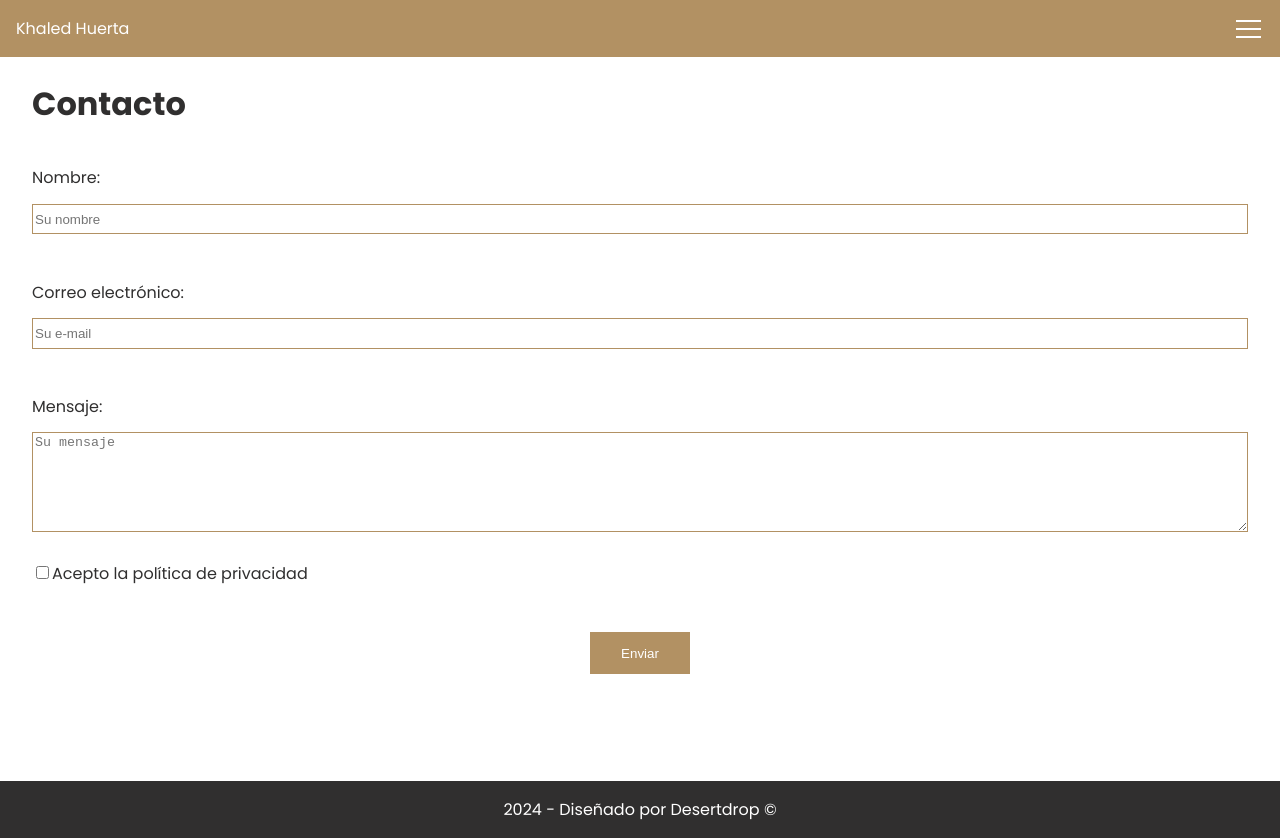
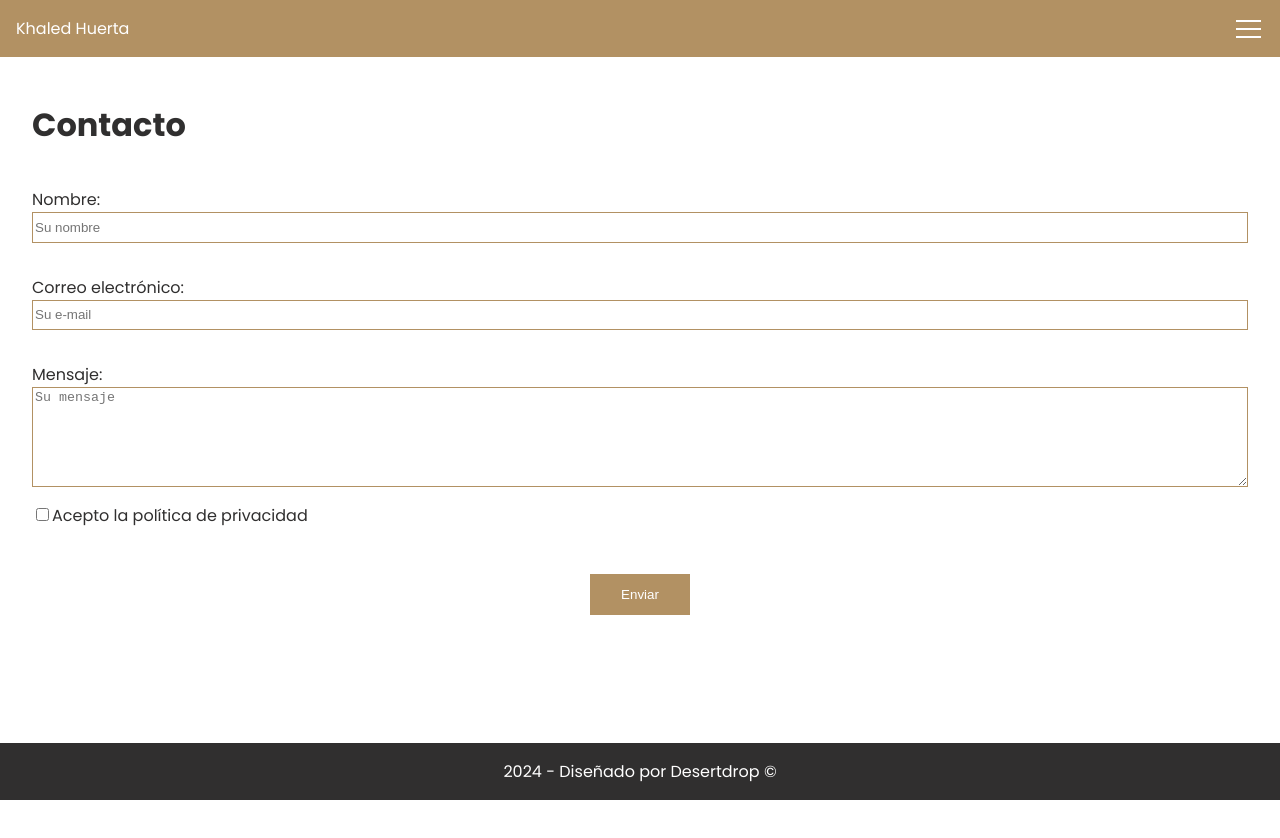
Before and after one commit to nlgarcia84/khaled-huerta, a React (Vite) app: page /contact in a window 1280 px wide. After the commit the page ends 800 px from the top, so only its background shows below. Built offline with nearby package versions, Linux system fonts and the light colour scheme; the HTML template or start-up script is replaced by a standard one.

Commit message:
fix footer

```diff
--- a/src/components/Footer.jsx
+++ b/src/components/Footer.jsx
@@ -1,11 +1,11 @@
 import styled from 'styled-components';
 
 const FooterBox = styled.div`
-  position: absolute;
   width: 100%;
   background-color: ${(props) => props.theme.colors.textColor};
   color: white;
   text-align: center;
+  margin-top: auto;
 `;
 
 export const Footer = () => {
--- a/src/pages/Contact.jsx
+++ b/src/pages/Contact.jsx
@@ -27,13 +27,11 @@ const ItemForm = styled.li`
 const Input = {
   border: '1px solid #b29163',
   height: '2em',
-  margin: '1em 0',
 };
 
 const TextArea = {
   border: '1px solid #b29163',
   height: '7em',
-  margin: '1em 0',
 };
 
 const DivButton = styled.div`
--- a/src/styles/GlobalStyle.jsx
+++ b/src/styles/GlobalStyle.jsx
@@ -2,10 +2,20 @@ import React from 'react';
 import { createGlobalStyle } from 'styled-components';
 
 const GlobalStyle = createGlobalStyle`
+  html, body, #root {
+    height: 100%;
+  }
+
   body {
     margin: 0;
     font-family: 'Poppins';
   }
+
+  #root {
+    display: flex;
+    flex-direction: column;
+  }
+
 `;
 
 export default GlobalStyle;
```
